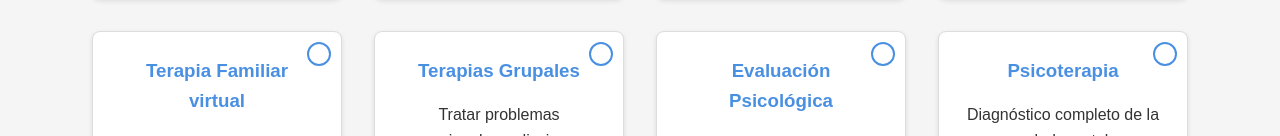
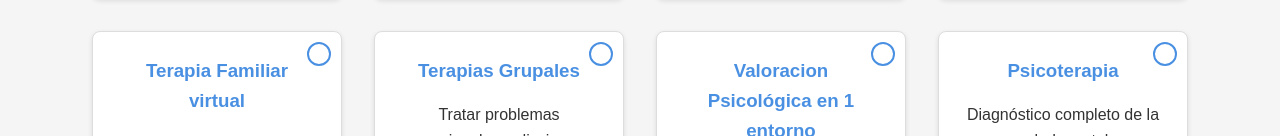
Before and after one commit to JoseRGomezR05/Salud, a plain HTML site: page Agendas.html in a window 1280 px wide. Shown: the part 664-800 px from the top of the page. Drawn offline with Linux system fonts and the light colour scheme.

Commit message:
Agenda 1

```diff
--- a/Agendas.html
+++ b/Agendas.html
@@ -66,7 +66,7 @@
                     <span class="price">$120.000</span>
                 </div>
                 <div class="service-card" data-id="5" data-price="150000" data-duration="120">
-                    <h3>Evaluación Psicológica</h3>
+                    <h3>Valoracion Psicológica en 1 entorno</h3>
                     <p>Evaluación completa para diagnóstico de trastornos emocionales y del comportamiento</p>
                     <p class="service-duration">Duración: 45 - 120 minutos</p>
                     <span class="price">$150.000</span>
```
